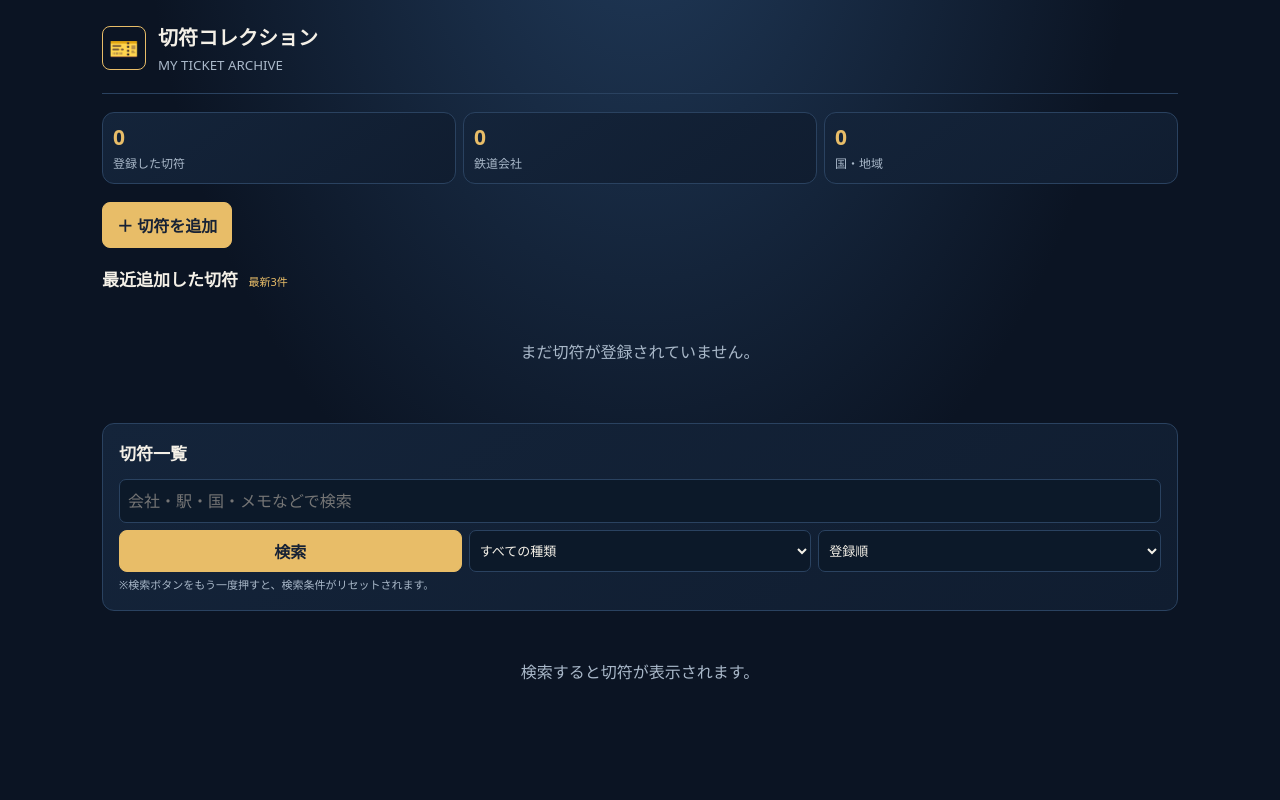
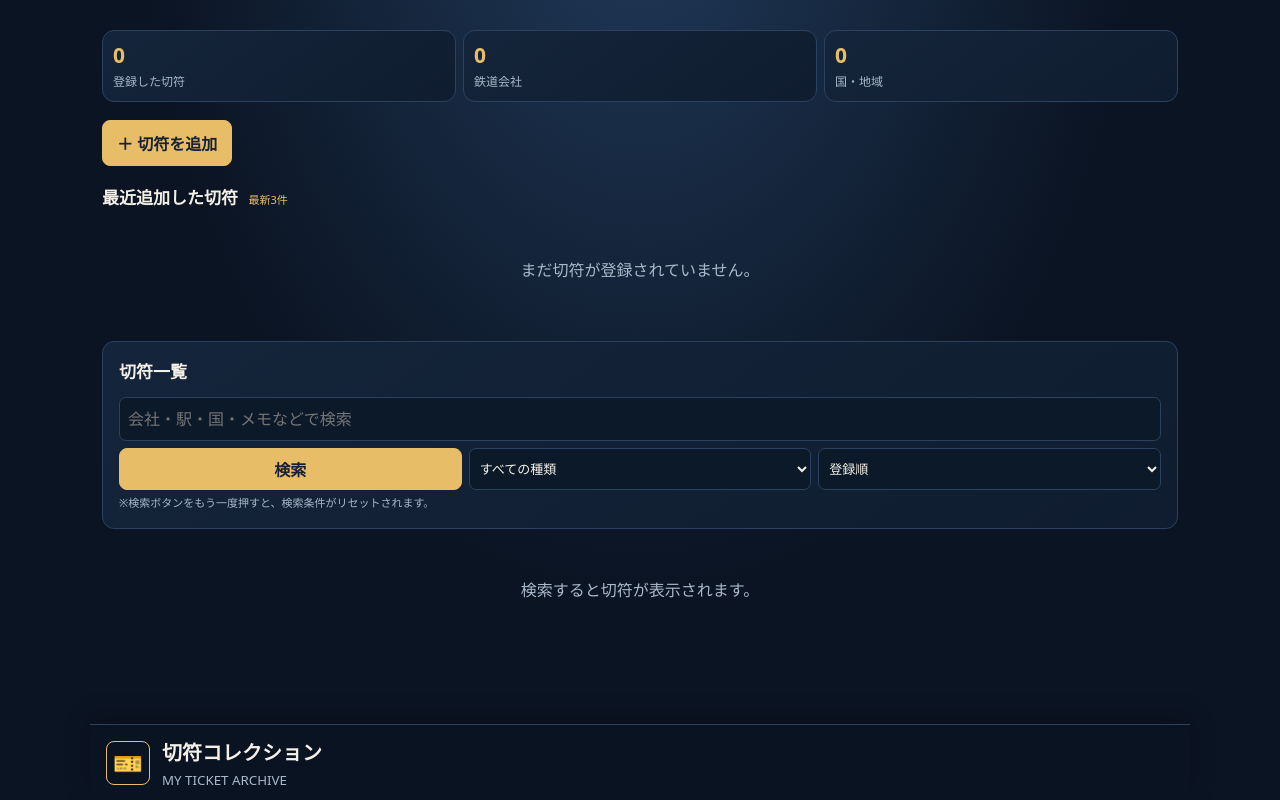
Before and after one commit to JY05haruto/ticket-management, a plain HTML site: page index.html in a window 1280 px wide. Drawn offline with Linux system fonts and the light colour scheme.

Commit message:
Fix ticket archive title as bottom footer

```diff
--- a/index.html
+++ b/index.html
@@ -113,6 +113,24 @@ html,body{min-height:100%;padding-top:env(safe-area-inset-top)}
   outline:none!important;
   box-shadow:none!important;
 }
+
+/* Pin the app title and ticket icon to the bottom edge as a fixed footer. */
+.top{
+  position:fixed;
+  left:50%;
+  bottom:0;
+  transform:translateX(-50%);
+  width:min(1100px,100%);
+  z-index:4;
+  padding:10px 16px calc(10px + env(safe-area-inset-bottom));
+  border-top:1px solid var(--line);
+  border-bottom:0;
+  background:rgba(11,20,35,.97);
+  box-shadow:0 -8px 24px rgba(0,0,0,.22);
+  backdrop-filter:blur(10px);
+}
+.app{padding-bottom:calc(100px + env(safe-area-inset-bottom))!important}
+
 </style>
 </head>
 <body>
```
